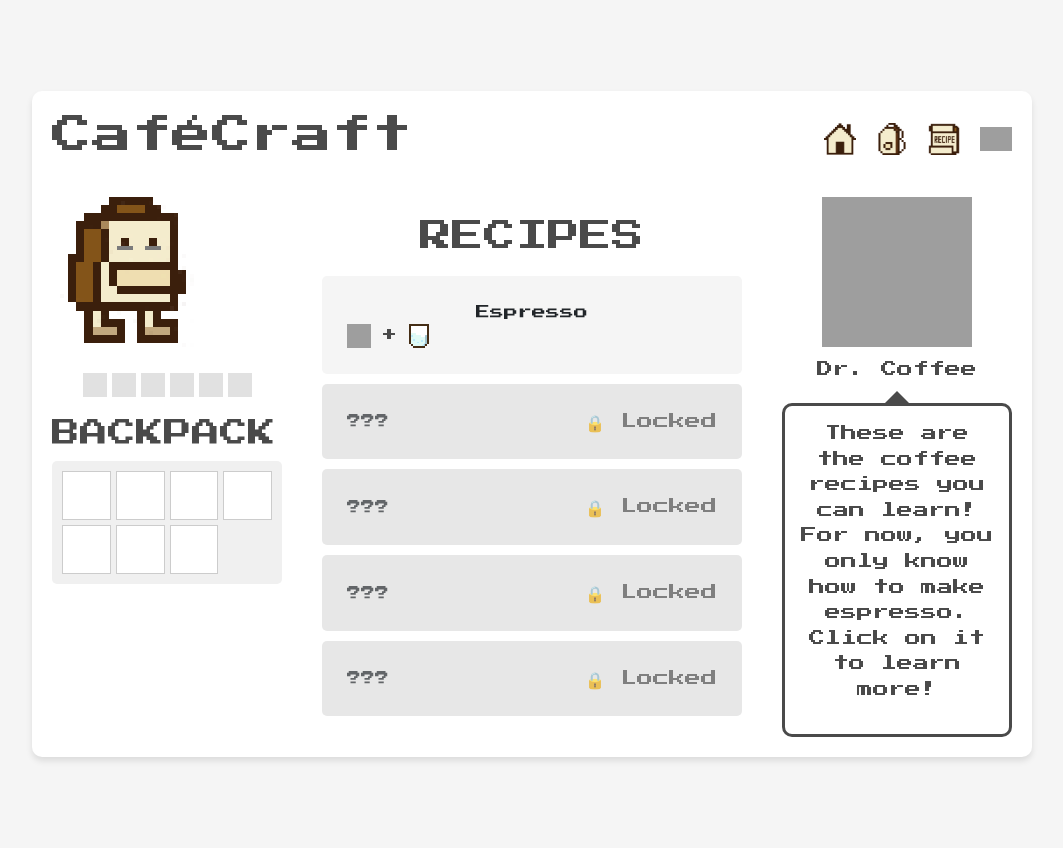
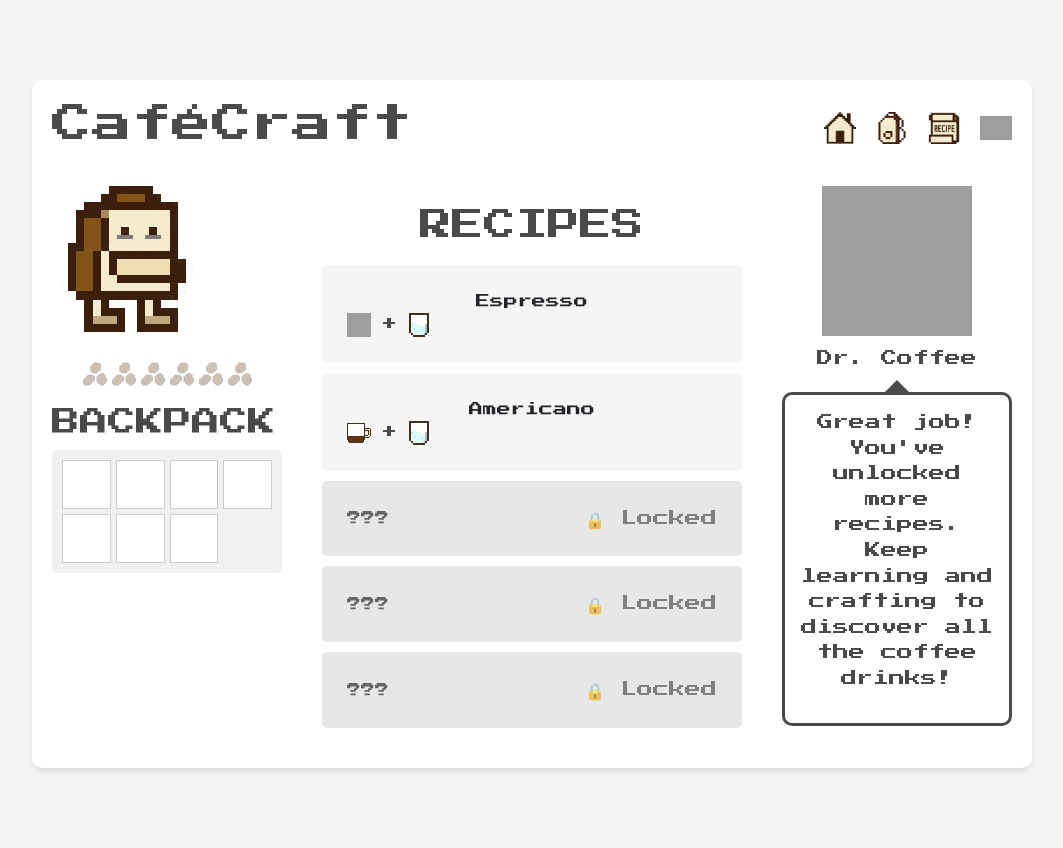
Before and after one commit to Lyxxx2003/s25-uid-project, a Flask app: page /recipes in a window 1280 px wide. Shown: the whole page, without its empty margins (108-1171 px from the left). Run offline with Flask 3, Linux system fonts and the light colour scheme; grey boxes are pictures that could not be loaded.

Commit message:
image path update

```diff
--- a/templates/introduction.html
+++ b/templates/introduction.html
@@ -9,14 +9,14 @@
 
         <div class="character-container">
             <div class="player-character">
-                <img src="{{ url_for('static', filename='images/user_tired.png') }}" alt="Fiona" class="character-img">
+                <img src="{{ url_for('static', filename='images/User_tired.png') }}" alt="Fiona" class="character-img">
                 <div class="character-name pixel-font">{{ name }}</div>
                 <div class="energy-meter">
                     {% for i in range(6) %}
                     {% if i < caffeine_level %} <img src="{{ url_for('static', filename='images/coffee-full.png') }}"
                         alt="Coffee Cup" class="coffee-icon">
                         {% else %}
-                        <img src="{{ url_for('static', filename='images/coffee-empty.png') }}" alt="Empty Cup"
+                        <img src="{{ url_for('static', filename='images/CoffeeBeans.png') }}" alt="Empty Cup"
                             class="coffee-icon">
                         {% endif %}
                         {% endfor %}
@@ -24,7 +24,7 @@
             </div>
 
             <div class="dr-coffee-section">
-                <img src="{{ url_for('static', filename='images/dr_coffee.png') }}" alt="Dr. Coffee"
+                <img src="{{ url_for('static', filename='images/Dr.Coffee.png') }}" alt="Dr. Coffee"
                     class="dr-coffee-img">
                 <div class="character-name pixel-font">Dr. Coffee</div>
                 <div class="speech-bubble">
--- a/templates/introduction_backpack.html
+++ b/templates/introduction_backpack.html
@@ -9,14 +9,14 @@
 
         <div class="character-container">
             <div class="player-character">
-                <img src="{{ url_for('static', filename='images/user_tired.png') }}" alt="Fiona" class="character-img">
+                <img src="{{ url_for('static', filename='images/User_tired.png') }}" alt="Fiona" class="character-img">
                 <div class="character-name pixel-font">{{ name }}</div>
                 <div class="energy-meter">
                     {% for i in range(6) %}
                     {% if i < caffeine_level %} <img src="{{ url_for('static', filename='images/coffee-full.png') }}"
                         alt="Coffee Cup" class="coffee-icon">
                         {% else %}
-                        <img src="{{ url_for('static', filename='images/coffee-empty.png') }}" alt="Empty Cup"
+                        <img src="{{ url_for('static', filename='images/CoffeeBeans.png') }}" alt="Empty Cup"
                             class="coffee-icon">
                         {% endif %}
                         {% endfor %}
--- a/templates/recipes.html
+++ b/templates/recipes.html
@@ -7,16 +7,16 @@
             <h1 class="pixel-font">CaféCraft</h1>
             <div class="navigation">
                 <a href="{{ url_for('home') }}" class="nav-icon">
-                    <img src="{{ url_for('static', filename='images/home.png') }}" alt="Home">
+                    <img src="{{ url_for('static', filename='images/Home.png') }}" alt="Home">
                 </a>
                 <a href="{{ url_for('introduction_backpack') }}" class="nav-icon">
-                    <img src="{{ url_for('static', filename='images/backpack.png') }}" alt="Backpack">
+                    <img src="{{ url_for('static', filename='images/Backpack.png') }}" alt="Backpack">
                 </a>
                 <a href="{{ url_for('recipes') }}" class="nav-icon">
-                    <img src="{{ url_for('static', filename='images/recipe.png') }}" alt="Recipes">
+                    <img src="{{ url_for('static', filename='images/Recipe.png') }}" alt="Recipes">
                 </a>
                 <a href="#" class="nav-icon">
-                    <img src="{{ url_for('static', filename='images/notebook.png') }}" alt="Notebook">
+                    <img src="{{ url_for('static', filename='images/Notebook.png') }}" alt="Notebook">
                 </a>
             </div>
         </div>
@@ -24,14 +24,14 @@
         <div class="content-container">
             <!-- Left side - Character -->
             <div class="character-section">
-                <img src="{{ url_for('static', filename='images/user_tired.png') }}" alt="Fiona" class="character-img">
+                <img src="{{ url_for('static', filename='images/User_tired.png') }}" alt="Fiona" class="character-img">
                 <div class="character-name pixel-font">{{ name }}</div>
                 <div class="energy-meter">
                     {% for i in range(6) %}
                     {% if i < caffeine_level %} <img src="{{ url_for('static', filename='images/coffee-full.png') }}"
                         alt="Coffee Cup" class="coffee-icon">
                         {% else %}
-                        <img src="{{ url_for('static', filename='images/coffee-empty.png') }}" alt="Empty Cup"
+                        <img src="{{ url_for('static', filename='images/CoffeeBeans.png') }}" alt="Empty Cup"
                             class="coffee-icon">
                         {% endif %}
                         {% endfor %}
```
Also changed, not shown: templates/home.html (+13 -11 lines), templates/introduction_table.html (+4 -4 lines).
